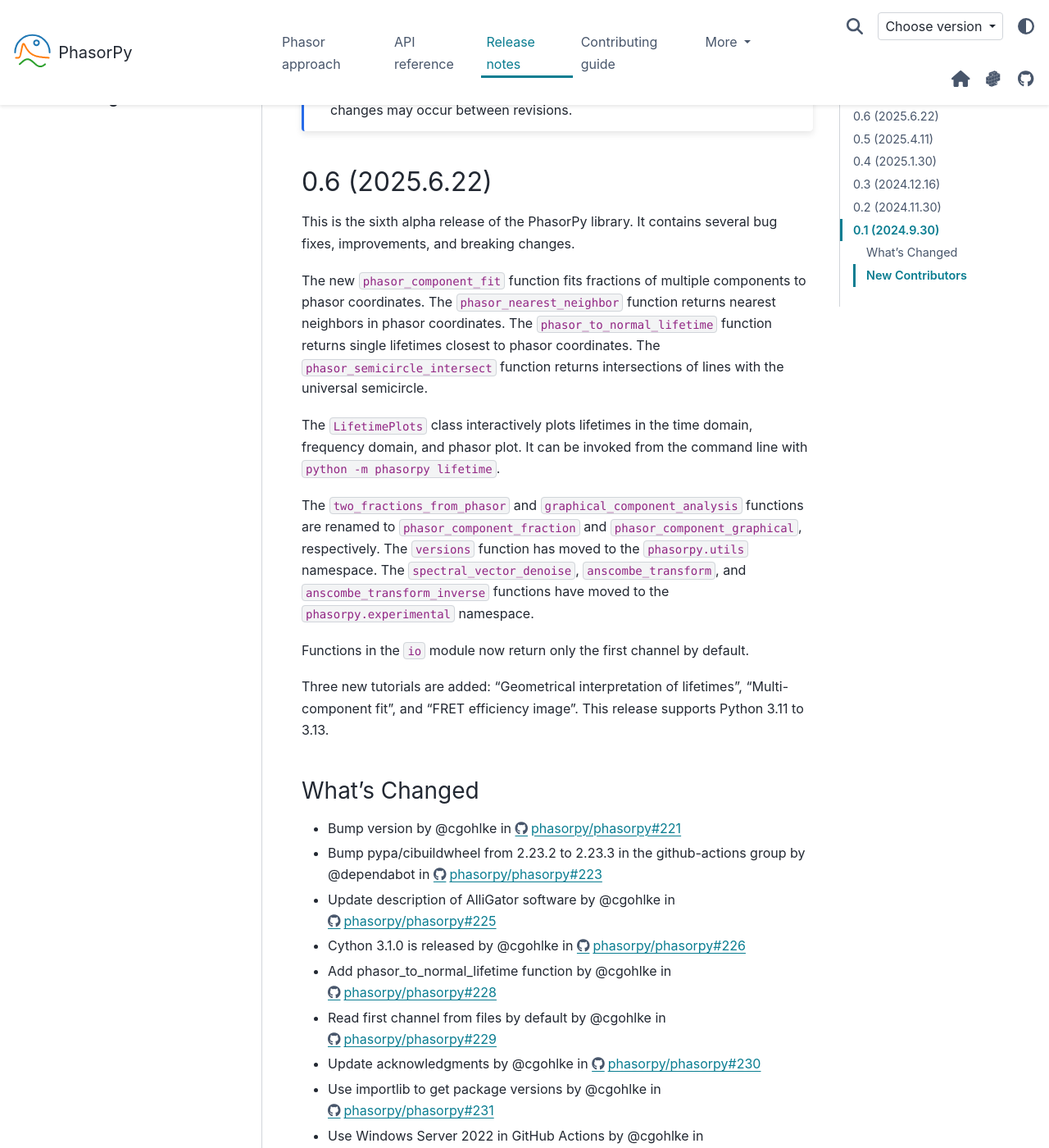
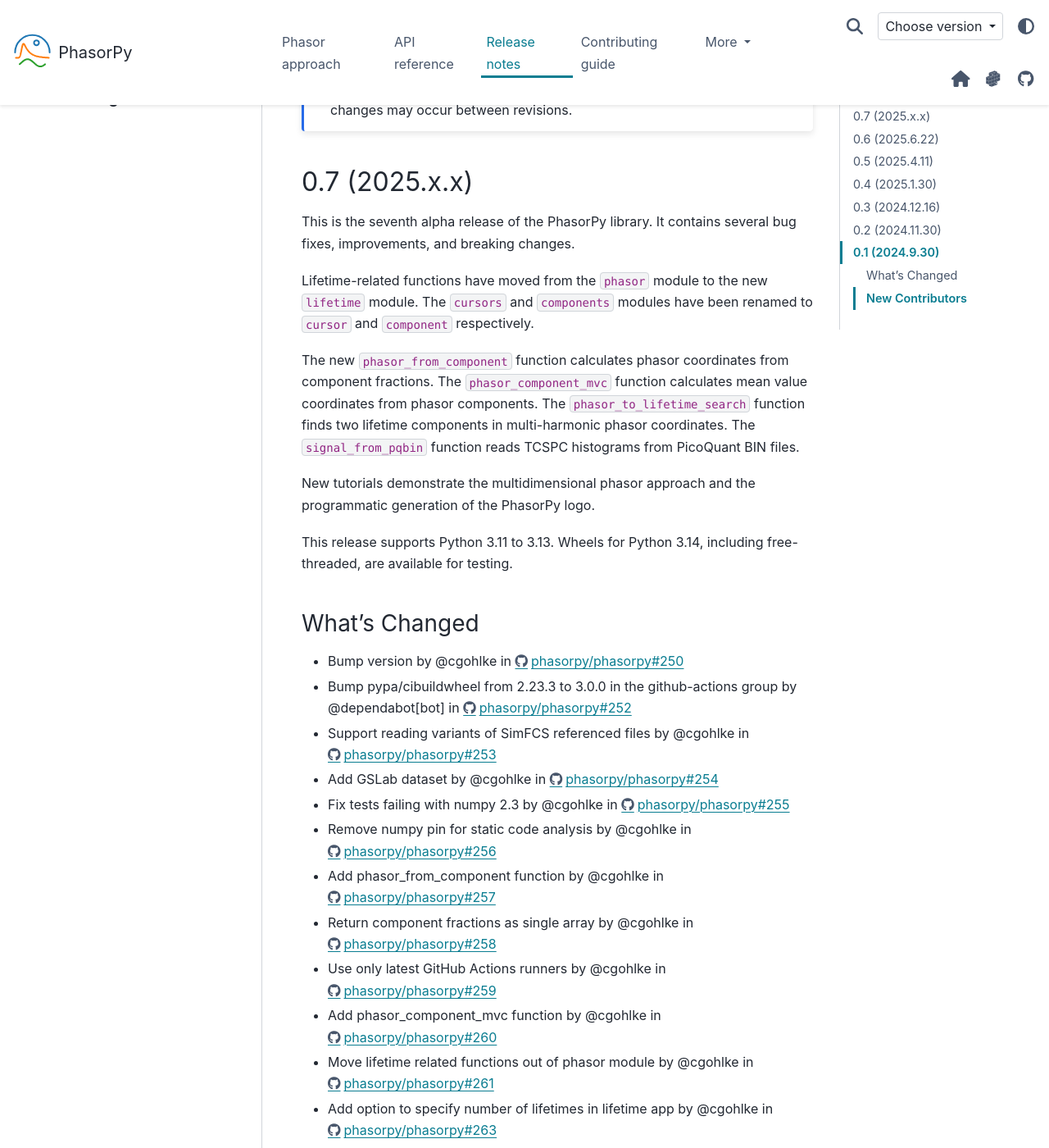
Before and after one commit to phasorpy/phasorpy, a Sphinx documentation site: the page built from docs/release.rst, in a window 1280 px wide and 1400 px high, scrolled down 329 px. Shown: the whole window at 82% size. Built offline with Sphinx 7.4.7 and the PyData theme 0.15.4, drawn with Linux system fonts in a browser that asks for light colours; pages that are not in the unit, such as notebooks, are missing from menus; some of the changed text lies outside the part shown.

Commit message:
Release v0.7

```diff
--- a/docs/release.rst
+++ b/docs/release.rst
@@ -8,6 +8,73 @@
 .. note::
     The PhasorPy library is still under construction. Backwards-incompatible
     changes may occur between revisions.
+
+0.7 (2025.x.x)
+---------------
+
+This is the seventh alpha release of the PhasorPy library.
+It contains several bug fixes, improvements, and breaking changes.
+
+Lifetime-related functions have moved from the ``phasor`` module to the new
+``lifetime`` module.
+The ``cursors`` and ``components`` modules have been renamed to ``cursor``
+and ``component`` respectively.
+
+The new ``phasor_from_component`` function calculates phasor coordinates from
+component fractions.
+The ``phasor_component_mvc`` function calculates mean value coordinates
+from phasor components.
+The ``phasor_to_lifetime_search`` function finds two lifetime components
+in multi-harmonic phasor coordinates.
+The ``signal_from_pqbin`` function reads TCSPC histograms from PicoQuant BIN
+files.
+
+New tutorials demonstrate the multidimensional phasor approach and the
+programmatic generation of the PhasorPy logo.
+
+This release supports Python 3.11 to 3.13. Wheels for Python 3.14, including
+free-threaded, are available for testing.
+
+What's Changed
+..............
+
+* Bump version by @cgohlke in https://github.com/phasorpy/phasorpy/pull/250
+* Bump pypa/cibuildwheel from 2.23.3 to 3.0.0 in the github-actions group by @dependabot[bot] in https://github.com/phasorpy/phasorpy/pull/252
+* Support reading variants of SimFCS referenced files by @cgohlke in https://github.com/phasorpy/phasorpy/pull/253
+* Add GSLab dataset by @cgohlke in https://github.com/phasorpy/phasorpy/pull/254
+* Fix tests failing with numpy 2.3 by @cgohlke in https://github.com/phasorpy/phasorpy/pull/255
+* Remove numpy pin for static code analysis by @cgohlke in https://github.com/phasorpy/phasorpy/pull/256
+* Add phasor_from_component function by @cgohlke in https://github.com/phasorpy/phasorpy/pull/257
+* Return component fractions as single array by @cgohlke in https://github.com/phasorpy/phasorpy/pull/258
+* Use only latest GitHub Actions runners by @cgohlke in https://github.com/phasorpy/phasorpy/pull/259
+* Add phasor_component_mvc function by @cgohlke in https://github.com/phasorpy/phasorpy/pull/260
+* Move lifetime related functions out of phasor module by @cgohlke in https://github.com/phasorpy/phasorpy/pull/261
+* Add option to specify number of lifetimes in lifetime app by @cgohlke in https://github.com/phasorpy/phasorpy/pull/263
+* Rename cursors and components modules by @cgohlke in https://github.com/phasorpy/phasorpy/pull/262
+* Skip more tests if SKIP_FETCH environment variable is set by @cgohlke in https://github.com/phasorpy/phasorpy/pull/264
+* Improve docstrings and tests by @cgohlke in https://github.com/phasorpy/phasorpy/pull/265
+* Drop support for numpy 1.25 by @cgohlke in https://github.com/phasorpy/phasorpy/pull/267
+* Update Python versions used in workflows by @cgohlke in https://github.com/phasorpy/phasorpy/pull/268
+* Add phasor_to_lifetime_search function for two components by @cgohlke in https://github.com/phasorpy/phasorpy/pull/266
+* Fix io tutorial by @cgohlke in https://github.com/phasorpy/phasorpy/pull/269
+* Fix multi-component fit tutorial by @cgohlke in https://github.com/phasorpy/phasorpy/pull/270
+* Build wheels for Python 3.14 by @cgohlke in https://github.com/phasorpy/phasorpy/pull/271
+* Improve PhasorPlot.polar_grid method by @cgohlke in https://github.com/phasorpy/phasorpy/pull/272
+* Fix PhasorPlot.polar_cursor at origin by @cgohlke in https://github.com/phasorpy/phasorpy/pull/273
+* Pass kwargs from signal_from_ptu to PtuFile.decode_image by @cgohlke in https://github.com/phasorpy/phasorpy/pull/274
+* Add signal_from_pqbin function by @cgohlke in https://github.com/phasorpy/phasorpy/pull/275
+* Build wheels for free-threaded Python by @cgohlke in https://github.com/phasorpy/phasorpy/pull/276
+* Fix signal_from_ptu function kwargs handling by @cgohlke in https://github.com/phasorpy/phasorpy/pull/277
+* Bump pypa/cibuildwheel from 3.1.2 to 3.1.3 in the github-actions group by @dependabot[bot] in https://github.com/phasorpy/phasorpy/pull/278
+* Rename build_manylinux scripts by @cgohlke in https://github.com/phasorpy/phasorpy/pull/279
+* Add tutorial to create PhasorPy logo by @cgohlke in https://github.com/phasorpy/phasorpy/pull/280
+* Make PhasorPy logo square shaped by @cgohlke in https://github.com/phasorpy/phasorpy/pull/281
+* Update pre-commit-hooks by @cgohlke in https://github.com/phasorpy/phasorpy/pull/282
+* Add multidimensional phasor tutorial and dataset by @bruno-pannunzio in https://github.com/phasorpy/phasorpy/pull/283
+* Improve PhasorPy class and its cursor methods by @cgohlke in https://github.com/phasorpy/phasorpy/pull/284
+* Release v0.7 by @cgohlke in https://github.com/phasorpy/phasorpy/pull/285
+
+**Full Changelog**: https://github.com/phasorpy/phasorpy/compare/v0.6...v0.7
 
 0.6 (2025.6.22)
 ---------------
--- a/src/phasorpy/__init__.py
+++ b/src/phasorpy/__init__.py
@@ -5,5 +5,5 @@
 __all__ = ['__version__']
 
 
-__version__ = '0.7.dev0'
+__version__ = '0.7'
 """PhasorPy version string."""
```
Also changed, not shown: docs/_static/switcher.json (+8 -8 lines).
